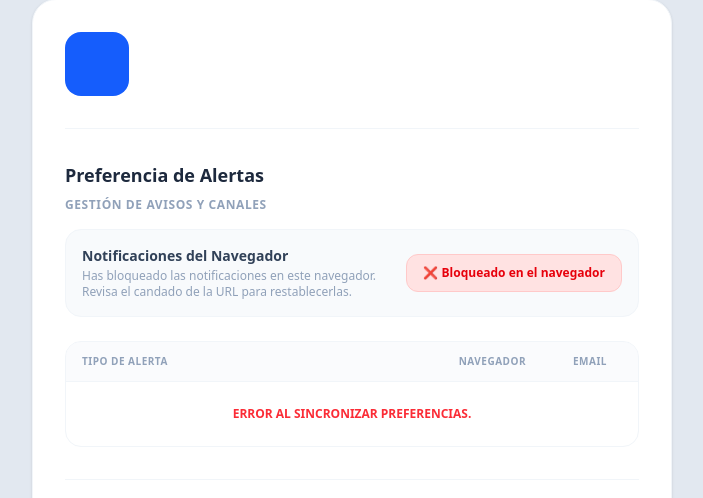
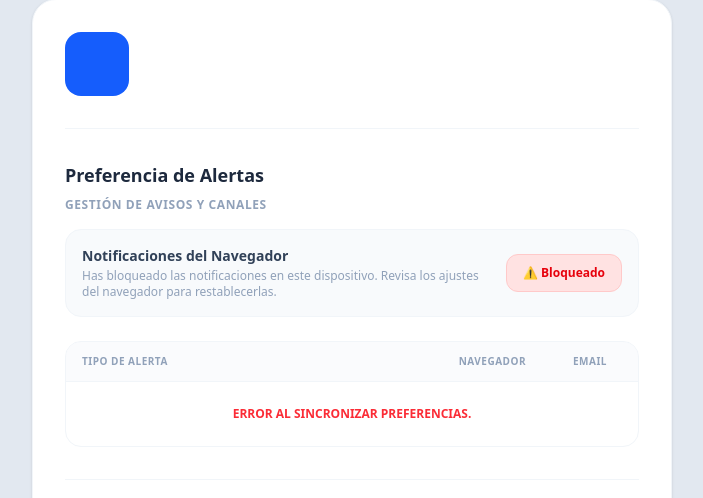
Before and after one commit to ALSREPO/web_aamm, a FastAPI app: template src/templates/usuarios/perfil.html in a window 1280 px wide. Shown: the part 113-611 px from the top of the page, without its empty margins (288-991 px from the left). Run offline with FastAPI, Linux system fonts and the light colour scheme; the template is opened without the code that fills it, so the values that code supplies are empty; style sheets or scripts are compiled from the project's sources; parts of the project's set-up code (start-up, migrations or seed data) failed here and were passed over.

Commit message:
feat(notificaciones push): mejorar estética de perfilhtml y js

```diff
--- a/src/static/js/usuarios/perfil_notificaciones.js
+++ b/src/static/js/usuarios/perfil_notificaciones.js
@@ -1,7 +1,102 @@
 document.addEventListener('DOMContentLoaded', function() {
     cargarPreferenciasUsuario();
+    actualizarEstadoBotonPush();
+
+    const btn = document.getElementById('btn-notificaciones');
+    if (btn) {
+        btn.addEventListener('click', function(e) {
+            const permisoActual = Notification.permission;
+
+            if (permisoActual === 'granted') {
+                mostrarToast("Las alertas ya están activas en este navegador. Si deseas silenciarlas por completo, puedes hacerlo revocando el permiso desde los ajustes del candado en la barra de direcciones.");
+            }
+            else if (permisoActual === 'denied') {
+                mostrarToast("Las notificaciones están bloqueadas en este navegador. Haz clic en el icono del candado junto a la URL para volver a activarlas.");
+            }
+            else {
+                // Estado 'default': Primera vez. Bloqueamos interfaz y dejamos actuar al prompt nativo
+                btn.disabled = true;
+                btn.innerText = "Esperando confirmación...";
+
+                if (window.inicializarPush) {
+                    window.inicializarPush()
+                        .then(() => {
+                            // Se ejecuta si el alumno acepta el prompt del sistema 🌟
+                            actualizarEstadoBotonPush();
+                        })
+                        .catch(err => {
+                            console.error("Error al registrar de primeras:", err);
+                            actualizarEstadoBotonPush();
+                        });
+                } else {
+                    // Fallback de contingencia si push-client.js expone la lógica por eventos alternativos
+                    setTimeout(actualizarEstadoBotonPush, 1500);
+                }
+            }
+        });
+    }
+
+    // Si vuelve a la pestaña tras cambiar algo en el candado, refresca dinámicamente
+    window.addEventListener('focus', actualizarEstadoBotonPush);
 });
 
+function actualizarEstadoBotonPush() {
+    const btn = document.getElementById('btn-notificaciones');
+    const txt = document.getElementById('txt-estado-dispositivo');
+
+    if (!btn || !txt) return;
+
+    if (!('Notification' in window)) {
+        txt.innerText = "Este navegador no es compatible con las notificaciones push.";
+        btn.innerHTML = "❌ No compatible";
+        btn.className = "w-full sm:w-auto bg-amber-500 text-white font-bold text-xs py-2.5 px-4 rounded-xl cursor-not-allowed shadow-sm";
+        btn.disabled = true;
+        return;
+    }
+
+    const permisoActual = Notification.permission;
+
+    if (permisoActual === 'granted') {
+        txt.innerText = "Las alertas ya están activas en este dispositivo. Si deseas silenciarlas, debes hacerlo revocando el permiso desde los ajustes del navegador.";
+        btn.innerHTML = "✓ Activado";
+        btn.className = "w-full sm:w-auto bg-emerald-50 dark:bg-emerald-950/40 text-emerald-600 dark:text-emerald-400 font-bold text-xs py-2.5 px-4 rounded-xl border border-emerald-200 dark:border-emerald-900/60 shadow-none transition-all";
+        btn.disabled = false; // Permitimos clic para que salte la nota explicativa
+    }
+    else if (permisoActual === 'denied') {
+        txt.innerText = "Has bloqueado las notificaciones en este dispositivo. Revisa los ajustes del navegador para restablecerlas.";
+        btn.innerHTML = "⚠️ Bloqueado";
+        btn.className = "w-full sm:w-auto bg-red-100 dark:bg-red-950/30 text-red-600 dark:text-red-400 font-bold text-xs py-2.5 px-4 rounded-xl border border-red-200 dark:border-red-900/30 shadow-none transition-all";
+        btn.disabled = false; // Permitimos clic para instruir con la nota
+    }
+    else {
+        txt.innerText = "Activa los permisos para recibir alertas inmediatas en este equipo.";
+        btn.innerHTML = "🔔 Activar";
+        btn.className = "w-full sm:w-auto bg-blue-600 hover:bg-blue-700 text-white font-bold text-xs py-2.5 px-4 rounded-xl transition-all shadow-sm";
+        btn.disabled = false;
+    }
+}
+
+// Función auxiliar para desplegar el Toast animado con Tailwind 🚀
+function mostrarToast(mensaje) {
+    const toast = document.getElementById('toast-notificacion');
+    const toastMsg = document.getElementById('toast-mensaje');
+
+    if (!toast || !toastMsg) return;
+
+    toastMsg.innerText = mensaje;
+
+    // Quitamos clases de ocultación y lo movemos hacia abajo con transiciones fluidas
+    toast.classList.remove('opacity-0', 'translate-y-[-20px]', 'pointer-events-none');
+    toast.classList.add('opacity-100', 'translate-y-0');
+
+    // Desvanecer automáticamente a los 6 segundos para dar tiempo a leerlo entero
+    setTimeout(() => {
+        toast.classList.remove('opacity-100', 'translate-y-0');
+        toast.classList.add('opacity-0', 'translate-y-[-20px]', 'pointer-events-none');
+    }, 6000);
+}
+
+// Carga de preferencias de la tabla (Se mantiene limpia)
 function cargarPreferenciasUsuario() {
     fetch('/api/notificaciones/preferencias')
         .then(response => response.json())
@@ -83,59 +178,3 @@ function asignarEventosCheckboxes() {
         });
     });
 }
-
-
-
-// Añadir al final de tu DOMContentLoaded actual o donde gestiones la inicialización
-document.addEventListener('DOMContentLoaded', function() {
-    actualizarEstadoBotonPush();
-
-    // Si el usuario hace clic, dejamos que tu push-client.js maneje la lógica de suscripción,
-    // pero tras un segundo refrescamos la estética del botón por si aceptó el prompt.
-    const btn = document.getElementById('btn-notificaciones');
-    if (btn) {
-        btn.addEventListener('click', function() {
-            setTimeout(actualizarEstadoBotonPush, 1200);
-        });
-    }
-});
-
-function actualizarEstadoBotonPush() {
-    const btn = document.getElementById('btn-notificaciones');
-    const txt = document.getElementById('txt-estado-dispositivo');
-
-    if (!btn || !txt) return;
-
-    // 1. Validar si el navegador del alumno soporta Service Workers
-    if (!('Notification' in window)) {
-        txt.innerText = "Este navegador no es compatible con las notificaciones push.";
-        btn.innerHTML = "❌ No compatible";
-        btn.className = "w-full sm:w-auto bg-amber-500 text-white font-bold text-xs py-2.5 px-4 rounded-xl cursor-not-allowed shadow-sm";
-        btn.disabled = true;
-        return;
-    }
-
-    // 2. Modificar la interfaz según el permiso otorgado por el sistema operativo
-    const permisoActual = Notification.permission;
-
-    if (permisoActual === 'granted') {
-        txt.innerText = "Este dispositivo está registrado y listo para recibir alertas instantáneas.";
-        btn.innerHTML = "✓ Activado en este dispositivo";
-        // Estética gris-verdosa suave de deshabilitado elegante
-        btn.className = "w-full sm:w-auto bg-emerald-50 dark:bg-emerald-950/40 text-emerald-600 dark:text-emerald-400 font-bold text-xs py-2.5 px-4 rounded-xl cursor-default border border-emerald-200 dark:border-emerald-900/60 shadow-none";
-        btn.disabled = true;
-    }
-    else if (permisoActual === 'denied') {
-        txt.innerText = "Has bloqueado las notificaciones en este navegador. Revisa el candado de la URL para restablecerlas.";
-        btn.innerHTML = "❌ Bloqueado en el navegador";
-        btn.className = "w-full sm:w-auto bg-red-100 dark:bg-red-950/30 text-red-600 dark:text-red-400 font-bold text-xs py-2.5 px-4 rounded-xl cursor-not-allowed border border-red-200 dark:border-red-900/30 shadow-none";
-        btn.disabled = true;
-    }
-    else {
-        // Estado por defecto: 'default' (Aún no ha decidido)
-        txt.innerText = "Activa los permisos para recibir alertas inmediatas en este equipo.";
-        btn.innerHTML = "🔔 Activar en este dispositivo";
-        btn.className = "w-full sm:w-auto bg-blue-600 hover:bg-blue-700 text-white font-bold text-xs py-2.5 px-4 rounded-xl transition-all shadow-sm";
-        btn.disabled = false;
-    }
-}
--- a/src/templates/usuarios/perfil.html
+++ b/src/templates/usuarios/perfil.html
@@ -32,7 +32,9 @@
         </div>
 
         <div class="border border-slate-100 dark:border-slate-700/80 rounded-2xl mb-8 overflow-hidden">
-            <div class="w-full overflow-x-auto scrollbar-thin"> <table class="w-full text-left border-collapse min-w-[500px]"> <thead>
+            <div class="w-full overflow-x-auto scrollbar-thin">
+                <table class="w-full text-left border-collapse min-w-[500px]">
+                    <thead>
                         <tr class="bg-slate-50/70 dark:bg-slate-900/40 text-[10px] font-black uppercase tracking-wider text-slate-400 dark:text-slate-500 border-b border-slate-100 dark:border-slate-700/80">
                             <th class="py-3 px-4">Tipo de Alerta</th>
                             <th class="py-3 px-4 text-center w-24">Navegador</th>
@@ -53,7 +55,6 @@
         <hr class="border-slate-100 dark:border-slate-700 my-8">
 
         <h2 class="text-lg font-bold text-slate-800 dark:text-white mb-4">Cambiar Contraseña</h2>
-
         <form id="form-password" class="space-y-4">
             <div>
                 <label class="block text-xs font-black text-slate-400 uppercase mb-2">Contraseña Actual</label>
```
